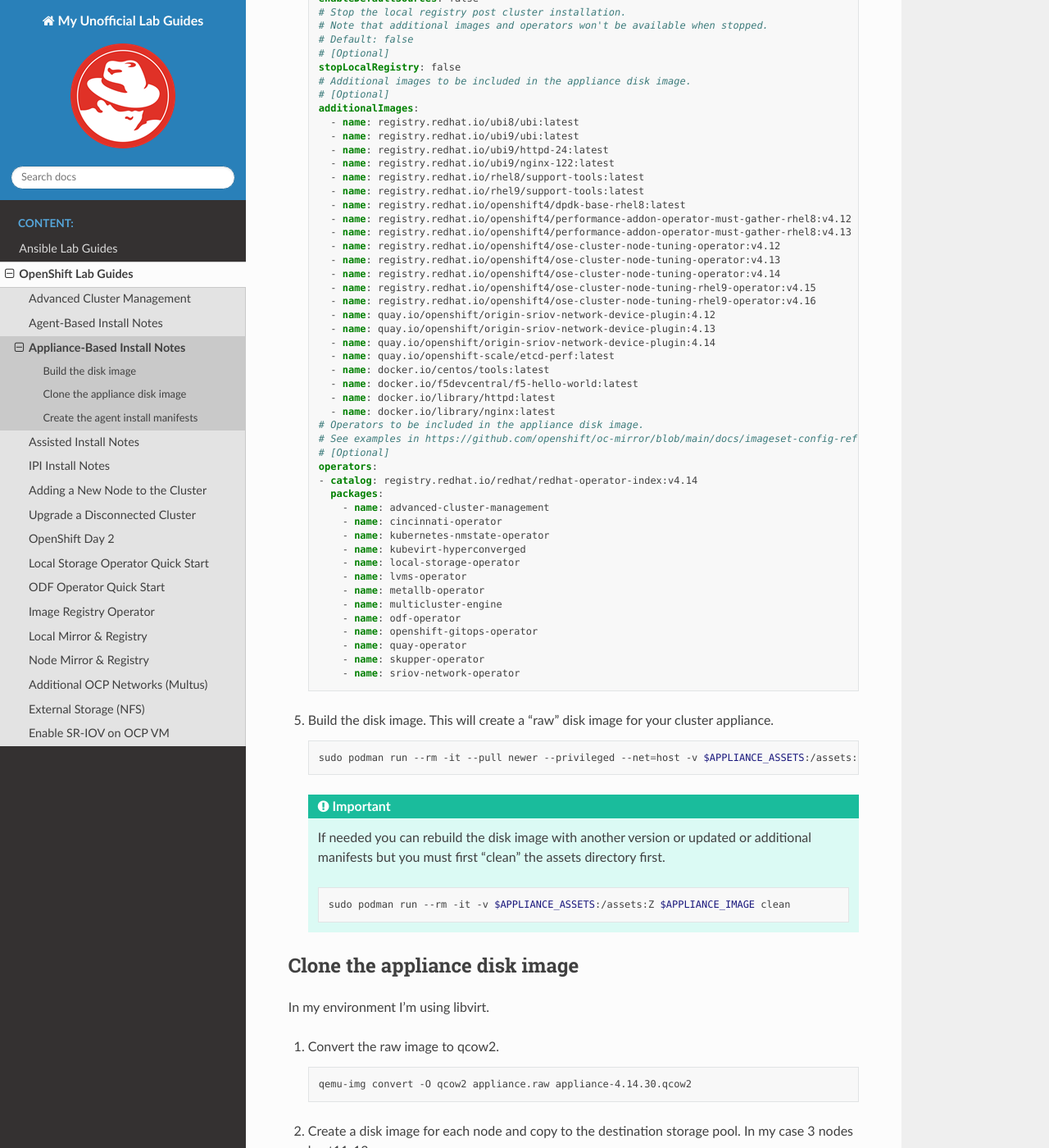
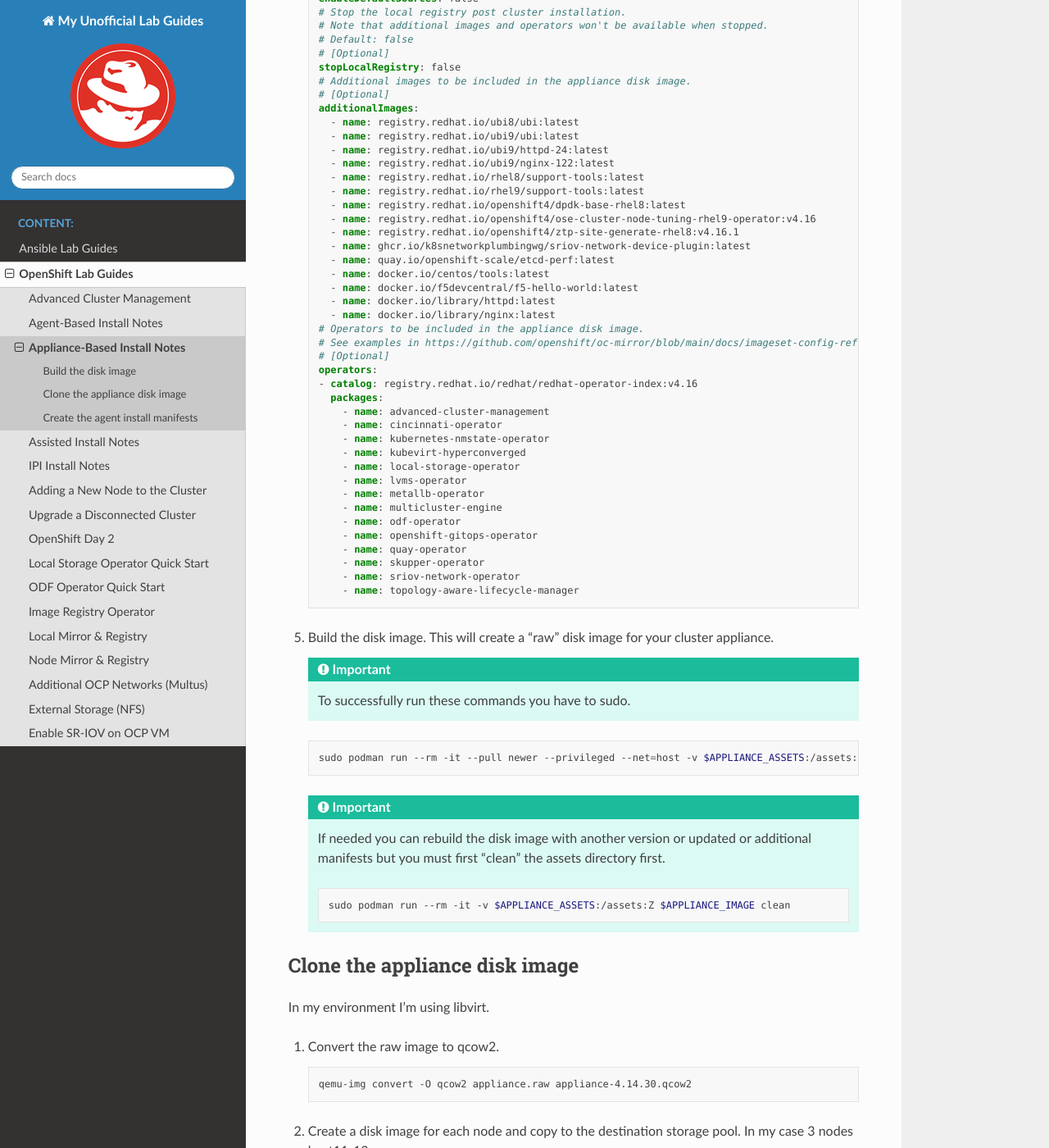
Before and after one commit to vtog/labGuides, a Sphinx documentation site: the page built from source/ocp/appliance-based-installer-notes.rst, in a window 1280 px wide and 1400 px high, scrolled down 1743 px. Shown: the whole window at 82% size. Built offline with Sphinx 7.4.7 and the Read the Docs theme 3.1.0, drawn with Linux system fonts in a browser that asks for light colours; pages that are not in the unit, such as notebooks, are missing from menus.

Commit message:
appliance yaml update

```diff
--- a/source/ocp/appliance-based-installer-notes.rst
+++ b/source/ocp/appliance-based-installer-notes.rst
@@ -58,7 +58,7 @@
         # OCP release version in major.minor or major.minor.patch format
         # (in case of major.minor - latest patch version will be used)
         # If the specified version is not yet available, the latest supported version will be used.
-        version: 4.14
+        version: 4.16
         # OCP release update channel: stable|fast|eus|candidate
         # Default: stable
         # [Optional]
@@ -98,16 +98,9 @@
         - name: registry.redhat.io/rhel8/support-tools:latest
         - name: registry.redhat.io/rhel9/support-tools:latest
         - name: registry.redhat.io/openshift4/dpdk-base-rhel8:latest
-        - name: registry.redhat.io/openshift4/performance-addon-operator-must-gather-rhel8:v4.12
-        - name: registry.redhat.io/openshift4/performance-addon-operator-must-gather-rhel8:v4.13
-        - name: registry.redhat.io/openshift4/ose-cluster-node-tuning-operator:v4.12
-        - name: registry.redhat.io/openshift4/ose-cluster-node-tuning-operator:v4.13
-        - name: registry.redhat.io/openshift4/ose-cluster-node-tuning-operator:v4.14
-        - name: registry.redhat.io/openshift4/ose-cluster-node-tuning-rhel9-operator:v4.15
         - name: registry.redhat.io/openshift4/ose-cluster-node-tuning-rhel9-operator:v4.16
-        - name: quay.io/openshift/origin-sriov-network-device-plugin:4.12
-        - name: quay.io/openshift/origin-sriov-network-device-plugin:4.13
-        - name: quay.io/openshift/origin-sriov-network-device-plugin:4.14
+        - name: registry.redhat.io/openshift4/ztp-site-generate-rhel8:v4.16.1
+        - name: ghcr.io/k8snetworkplumbingwg/sriov-network-device-plugin:latest
         - name: quay.io/openshift-scale/etcd-perf:latest
         - name: docker.io/centos/tools:latest
         - name: docker.io/f5devcentral/f5-hello-world:latest
@@ -117,7 +110,7 @@
       # See examples in https://github.com/openshift/oc-mirror/blob/main/docs/imageset-config-ref.yaml.
       # [Optional]
       operators:
-      - catalog: registry.redhat.io/redhat/redhat-operator-index:v4.14
+      - catalog: registry.redhat.io/redhat/redhat-operator-index:v4.16
         packages:
           - name: advanced-cluster-management
           - name: cincinnati-operator
@@ -132,9 +125,12 @@
           - name: quay-operator
           - name: skupper-operator
           - name: sriov-network-operator
+          - name: topology-aware-lifecycle-manager
 
 #. Build the disk image. This will create a "raw" disk image for your cluster
    appliance.
+
+   .. important:: To successfully run these commands you have to sudo.
 
    .. code-block:: bash
 
```
